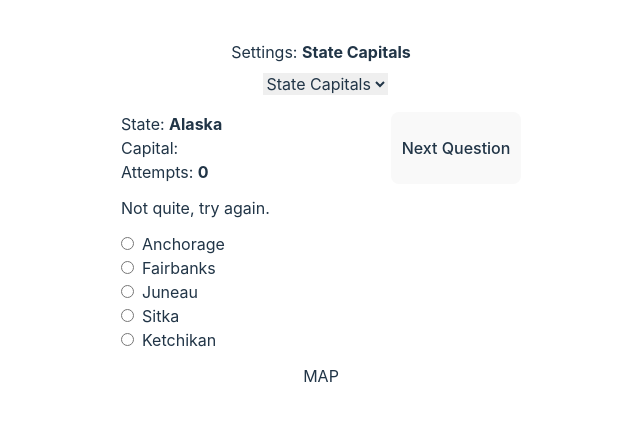
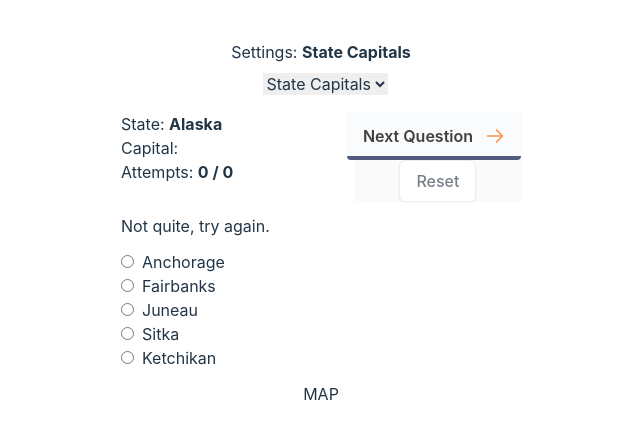
Before and after one commit to n8rzz/atlas-run, a React (Vite) app: page / in a window 1280 px wide. Shown: the top 438 px of the page, without its empty margins (319-959 px from the left). Built offline with nearby package versions, Linux system fonts and the light colour scheme.

Commit message:
adds button abstractions, mostly style now but will be less dumb in the future. adds next and reset buttons with connected actions

```diff
--- a/src/components/game-action-bar/GameActionBar.tsx
+++ b/src/components/game-action-bar/GameActionBar.tsx
@@ -22,17 +22,11 @@ export function GameActionBar() {
   const handleSelectAnswer = (selectedAnswer: string) => {
     setAnswerAttemptCount(answerAttemptCount + 1);
     setAnswer(selectedAnswer);
-
-    validateAnswer(selectedAnswer);
   };
 
-  const validateAnswer = (selectedAnswer: string) => {
-    const visual =
-      selectedAnswer === selectedStateWithCities.capital
-        ? '=== === :::: '
-        : '!!! !!! !!!! ';
-
-    console.log(visual, selectedAnswer, selectedStateWithCities.capital);
+  const handleReset = () => {
+    setSelectedStateIndex(0);
+    setAnswerAttemptCount(0);
   };
 
   return (
@@ -45,8 +39,10 @@ export function GameActionBar() {
         <QuestionHeader
           answer={answer}
           answerAttemptCount={answerAttemptCount}
+          selectedStateIndex={selectedStateIndex}
           selectedStateWithCities={selectedStateWithCities}
           onClickNext={() => setSelectedStateIndex(selectedStateIndex + 1)}
+          onClickReset={handleReset}
         />
 
         <ResultBanner
--- a/src/components/game-action-bar/question-header/QuestionHeader.tsx
+++ b/src/components/game-action-bar/question-header/QuestionHeader.tsx
@@ -1,9 +1,13 @@
 import { IStateWithCities } from '../../../domain/states-and-cities.types.ts';
+import { UiButton } from '../../shared/ui-button/UiButton.tsx';
+import { UiResetButton } from '../../shared/ui-reset-button/UiResetButton.tsx';
 
 export interface IProps {
   answer: string;
   answerAttemptCount: number;
   onClickNext: () => void;
+  onClickReset: () => void;
+  selectedStateIndex: number;
   selectedStateWithCities: IStateWithCities;
 }
 
@@ -20,10 +24,30 @@ export function QuestionHeader(props: IProps) {
         </p>
 
         <p>
-          {'Attempts: '} <b>{props.answerAttemptCount}</b>
+          {'Attempts: '}{' '}
+          <b>
+            {props.answerAttemptCount}
+            {' / '}
+            {props.selectedStateIndex}
+          </b>
         </p>
       </div>
-      <button onClick={props.onClickNext}>{'Next Question'}</button>
+      <div className={'flex flex-col space-x-2'}>
+        <button
+          className={'disabled:opacity-75'}
+          disabled={props.answer !== props.selectedStateWithCities.capital}
+          onClick={props.onClickNext}
+        >
+          <UiButton>{'Next Question'}</UiButton>
+        </button>
+        <button
+          className={'disabled:opacity-75'}
+          disabled={props.selectedStateIndex === 0}
+          onClick={props.onClickReset}
+        >
+          <UiResetButton>{'Reset'}</UiResetButton>
+        </button>
+      </div>
     </div>
   );
 }
--- /dev/null
+++ b/src/components/shared/ui-button/UiButton.tsx
@@ -0,0 +1,67 @@
+import { PropsWithChildren } from 'react';
+
+interface IProps extends PropsWithChildren {}
+
+export function UiButton(props: IProps) {
+  return (
+    <a
+      href={'#_'}
+      className={
+        'relative inline-flex items-center justify-start py-3 pl-4 pr-12 overflow-hidden font-semibold text-black transition-all duration-150 ease-in-out rounded hover:pl-10 hover:pr-6 bg-gray-50 group'
+      }
+    >
+      <span
+        className={
+          'absolute bottom-0 left-0 w-full h-1 transition-all duration-150 ease-in-out bg-blue-950 group-hover:h-full'
+        }
+      ></span>
+      <span
+        className={
+          'absolute right-0 pr-4 duration-200 ease-out group-hover:translate-x-12'
+        }
+      >
+        <svg
+          className={'w-5 h-5 text-orange-500'}
+          fill={'none'}
+          stroke={'currentColor'}
+          viewBox={'0 0 24 24'}
+          xmlns={'http://www.w3.org/2000/svg'}
+        >
+          <path
+            strokeLinecap={'round'}
+            strokeLinejoin={'round'}
+            strokeWidth={'2'}
+            d={'M14 5l7 7m0 0l-7 7m7-7H3'}
+          ></path>
+        </svg>
+      </span>
+      <span
+        className={
+          'absolute left-0 pl-2.5 -translate-x-12 group-hover:translate-x-0 ease-out duration-200'
+        }
+      >
+        <svg
+          className={'w-5 h-5 text-green-400'}
+          fill={'none'}
+          stroke={'currentColor'}
+          viewBox={'0 0 24 24'}
+          xmlns={'http://www.w3.org/2000/svg'}
+        >
+          <path
+            strokeLinecap={'round'}
+            strokeLinejoin={'round'}
+            strokeWidth={'2'}
+            d={'M14 5l7 7m0 0l-7 7m7-7H3'}
+          ></path>
+        </svg>
+      </span>
+      <span
+        className={
+          'relative w-full text-left transition-colors duration-200 ease-in-out group-hover:text-white'
+        }
+      >
+        {props.children}
+      </span>
+    </a>
+  );
+}
--- /dev/null
+++ b/src/components/shared/ui-reset-button/UiResetButton.tsx
@@ -0,0 +1,16 @@
+import { PropsWithChildren } from 'react';
+
+interface IProps extends PropsWithChildren {}
+
+export function UiResetButton(props: IProps) {
+  return (
+    <a
+      href={'#_'}
+      className={
+        'inline-flex items-center justify-center px-4 py-2 text-base font-medium leading-6 text-gray-600 whitespace-no-wrap bg-white border border-gray-200 rounded-md shadow-sm hover:bg-gray-50 focus:outline-none focus:shadow-none'
+      }
+    >
+      {props.children}
+    </a>
+  );
+}
--- a/src/index.css
+++ b/src/index.css
@@ -37,24 +37,24 @@ h1 {
   line-height: 1.1;
 }
 
-button {
-  border-radius: 8px;
-  border: 1px solid transparent;
-  padding: 0.3em 0.6em;
-  font-size: 1em;
-  font-weight: 500;
-  font-family: inherit;
-  background-color: #1a1a1a;
-  cursor: pointer;
-  transition: border-color 0.25s;
-}
-button:hover {
-  border-color: #646cff;
-}
-button:focus,
-button:focus-visible {
-  outline: 4px auto -webkit-focus-ring-color;
-}
+/*button {*/
+/*  border-radius: 8px;*/
+/*  border: 1px solid transparent;*/
+/*  padding: 0.3em 0.6em;*/
+/*  font-size: 1em;*/
+/*  font-weight: 500;*/
+/*  font-family: inherit;*/
+/*  background-color: #1a1a1a;*/
+/*  cursor: pointer;*/
+/*  transition: border-color 0.25s;*/
+/*}*/
+/*button:hover {*/
+/*  border-color: #646cff;*/
+/*}*/
+/*button:focus,*/
+/*button:focus-visible {*/
+/*  outline: 4px auto -webkit-focus-ring-color;*/
+/*}*/
 
 @media (prefers-color-scheme: light) {
   :root {
```
